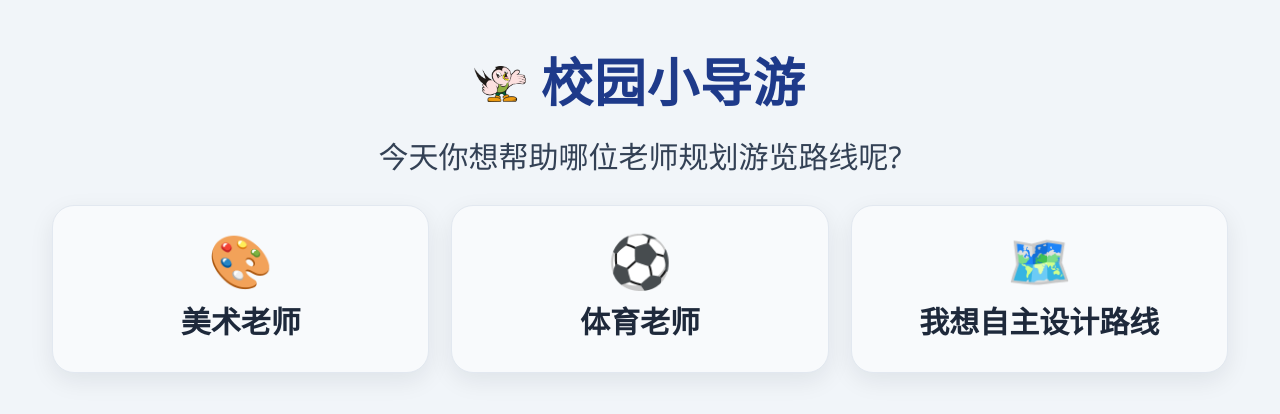
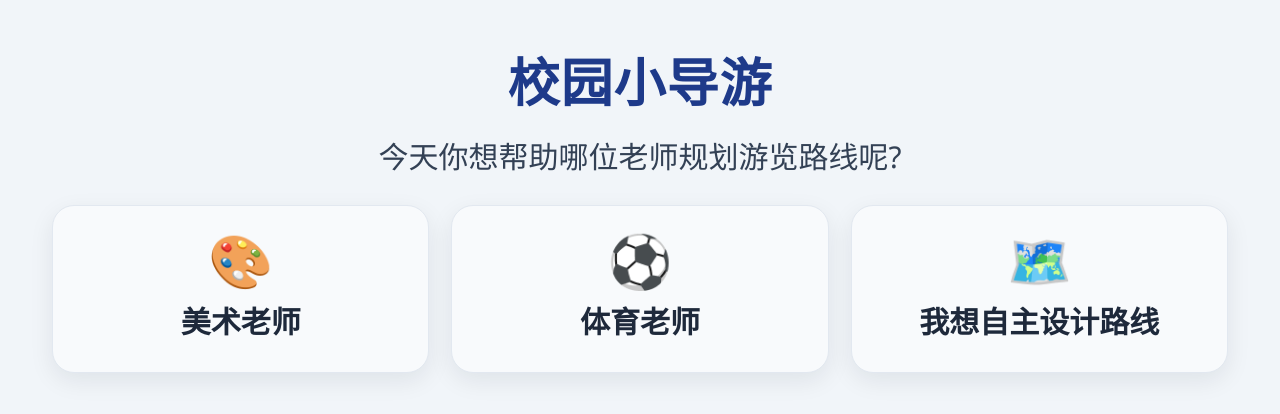
Before and after one commit to Wizard-one/litte_guider, a plain HTML site: page index.html in a window 1280 px wide. Drawn offline with Linux system fonts and the light colour scheme.

Commit message:
去除封面小导游左边的小鸟，以防坏蛋评委发现是学军小学打低分

```diff
--- a/index.html
+++ b/index.html
@@ -11,7 +11,7 @@
 <body>
   <main id="welcomeScreen" class="welcome-screen scale-target is-active" aria-label="欢迎界面">
     <section class="welcome-hero">
-      <h1><img class="welcome-logo" src="img/avatar.png" alt="校园小导游" /> 校园小导游</h1>
+      <h1> 校园小导游</h1>
       <p>今天你想帮助哪位老师规划游览路线呢?</p>
     </section>
 
```
